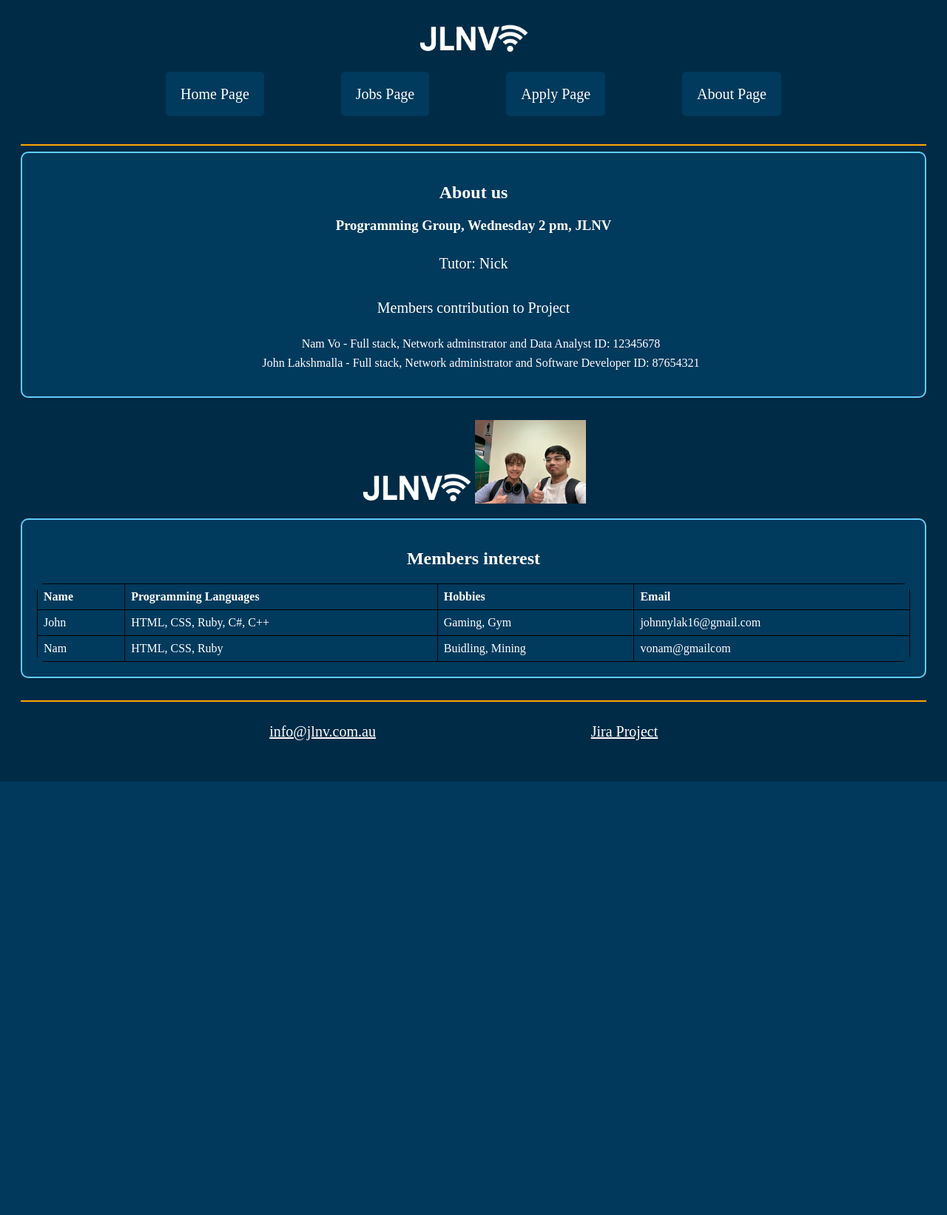
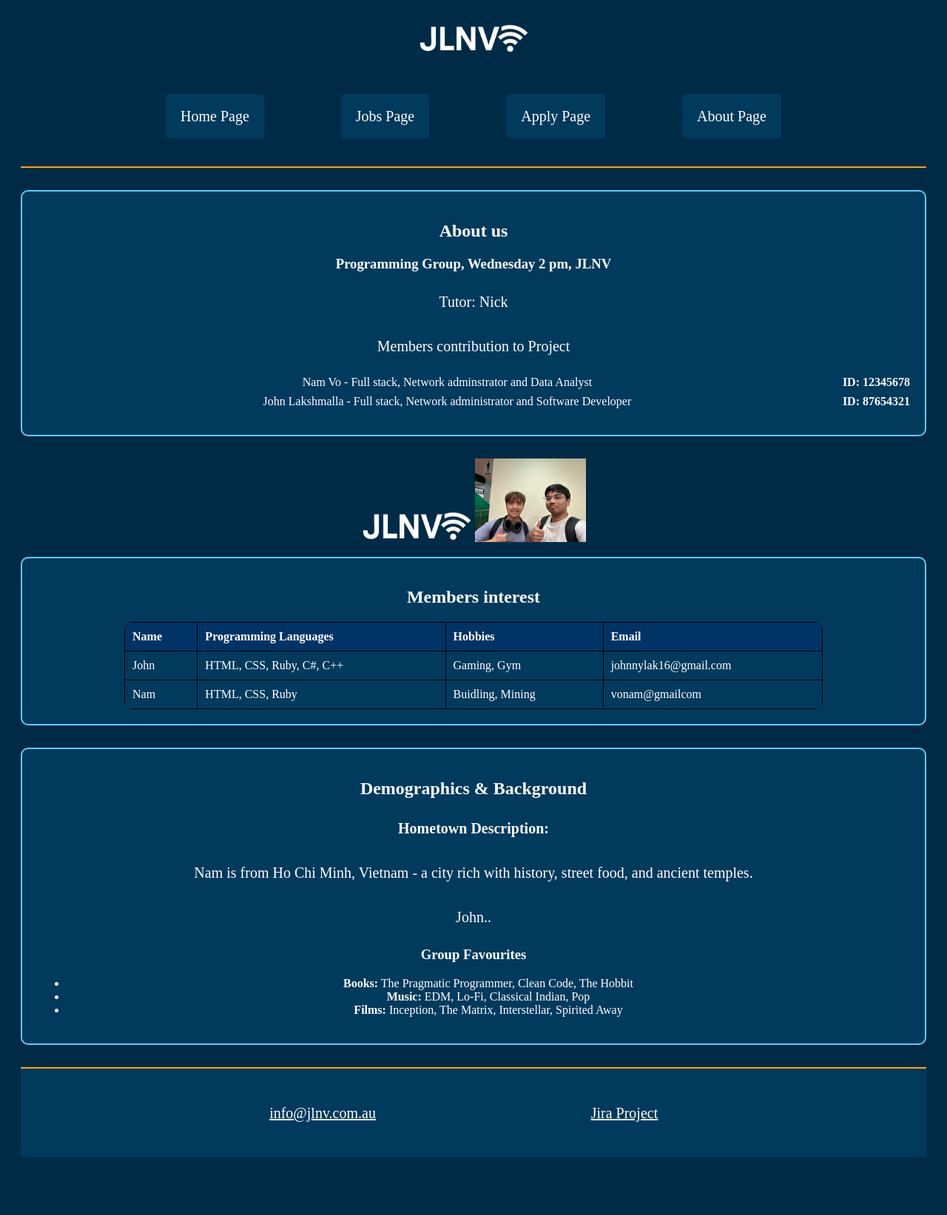
Before and after one commit to John-Lak/project2, a PHP site: page /about.html in a window 1280 px wide. Shown: the whole page at 74% size. Before the commit the page ends 1057 px from the top, so only its background shows below. Run offline with PHP 8.4, Linux system fonts and the light colour scheme.

Commit message:
Added index.html

```diff
--- a/about.html
+++ b/about.html
@@ -69,6 +69,26 @@
           </tr>
         </table>
         </section>
+
+
+
+        <section class="about-box">
+          <h2>Demographics & Background</h2>
+          <p><strong>Hometown Description:</strong></p>
+          <p>
+            Nam is from Ho Chi Minh, Vietnam - a city rich with history, street food, and ancient temples.
+          </p>
+          <p>
+            John..
+          </p>
+
+          <h3>Group Favourites</h3>
+          <ul>
+            <li><strong>Books:</strong> The Pragmatic Programmer, Clean Code, The Hobbit</li>
+            <li><strong>Music:</strong> EDM, Lo-Fi, Classical Indian, Pop</li>
+            <li><strong>Films:</strong> Inception, The Matrix, Interstellar, Spirited Away</li>
+          </ul>
+        </section>
       </main>
 
   <footer class="site-footer">
--- a/index.html
+++ b/index.html
@@ -56,6 +56,10 @@
               <li>Inclusive and collaborative company culture</li>
             </ul>
 
+            <div class="image-column">
+              <img src="images/prompt2.png" alt="This is prompt2" class="prompt2">
+            </div>
+
             <a href="jobs.html" class="job">View open jobs</a>
             </section>
           </article>
--- a/jobs.html
+++ b/jobs.html
@@ -25,7 +25,6 @@
 
     <!--This is ALL AI generated text-->
     <main>
-      <aisde>
         <h1>Position Descriptions</h1>
     <section class="job-container">
       <section class="job-box">
--- a/styles/styles.css
+++ b/styles/styles.css
@@ -27,6 +27,7 @@ nav .menu a {
   background-color: #003a5d;
   border-radius: 5px;
   margin-bottom: 10px;
+  margin-top: 30px;
 }
 
 /* Changes background color on hover for menu links */
@@ -55,6 +56,7 @@ nav a {
 #border {
   color: orange;
   border: 1.5px solid orange;
+  margin-bottom: 30px;
 }
 
 /*  Hyperlink Styling  */
@@ -113,6 +115,14 @@ p {
   border-radius: 10px;
 }
 
+.prompt2{
+  float:right;
+  margin-top: -300px;
+  width: 35%;
+}
+
+
+
 /*  Tick Box (Checklist) Styling  */
 .index-bullets {
   list-style-type: none;
@@ -135,7 +145,7 @@ p {
 .job {
   background-color: #5ecdf8;
   color: #003a5d;
-  padding: 12px 0px;
+  padding: 12px 18px;
   text-decoration: none;
   border-radius: 6px;
   font-weight: bold;
@@ -238,11 +248,57 @@ figure{
   text-align: center;
 }
 
+
+
+/* Student IDs aligned to the right */
+.student-id {
+  float: right;
+  font-weight: bold;
+  color: #ffffff;
+}
+
+/* Image with border, floated right */
+.team-photo img {
+  border: 3px solid #004080; /* Blue border using shorthand */
+  float: right;
+  margin: 10px;
+  width: 200px;
+}
+
+/* Center the table */
+.info-table {
+  margin: 0 auto;
+  width: 80%;
+  border-collapse: collapse;
+  text-align: center;
+}
+
+/* Table styling */
+.info-table th {
+  font-weight: bold;
+  background-color: #003366;
+  color: white;
+  padding: 10px;
+}
+
+.info-table td {
+  background-color:#003a5d; /* Light blue using hex */
+  padding: 10px;
+
+}
+
+
+
 /*  Footer Styling  */
 footer {
   border-top: 2px solid orange;
   clear: both;
   text-align: center;
+  margin-bottom: 50px;
+  background-color:#003a5d;
+  padding: 20px 0px;
+
+
 }
 
 footer p {
```
Also changed, not shown: images/prompt2.png (added), 1 other file.
